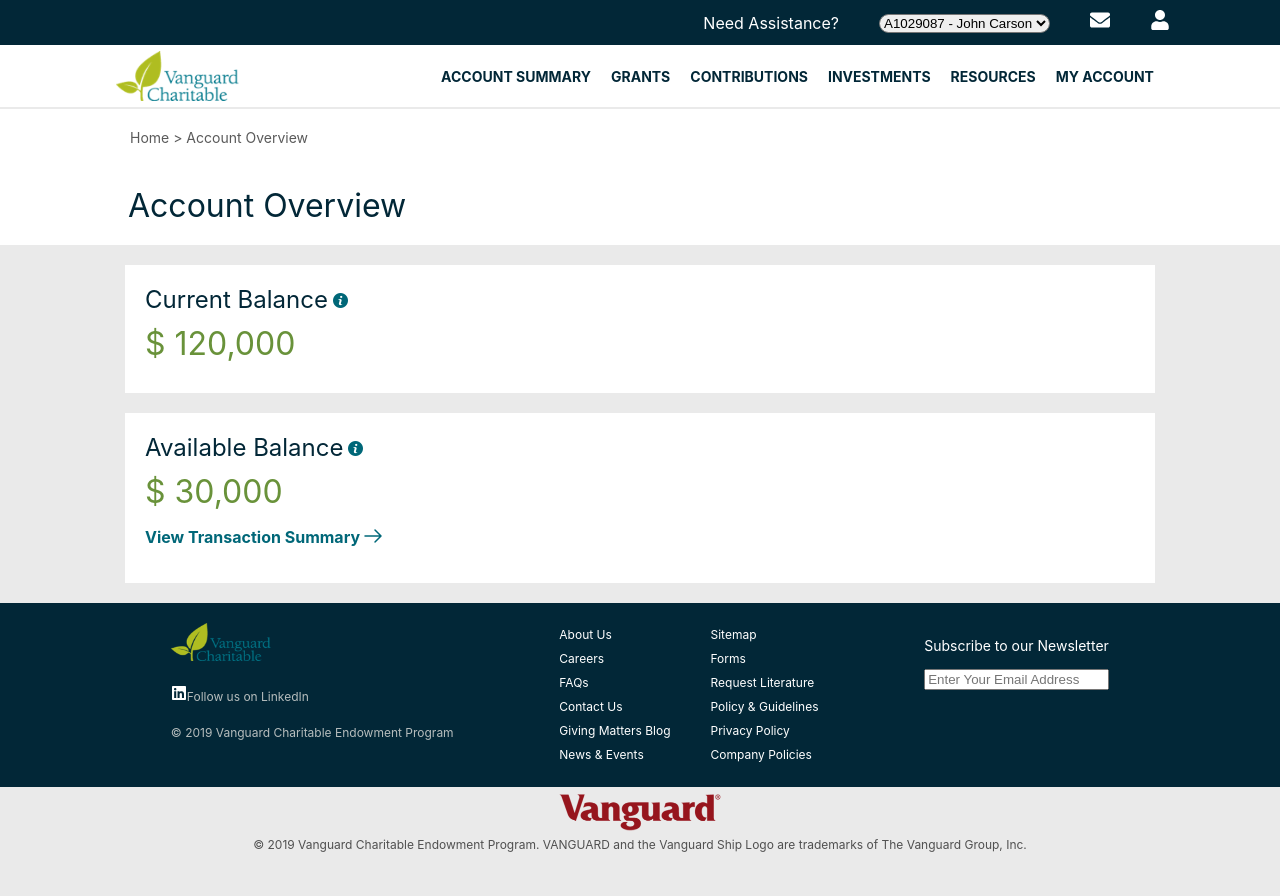
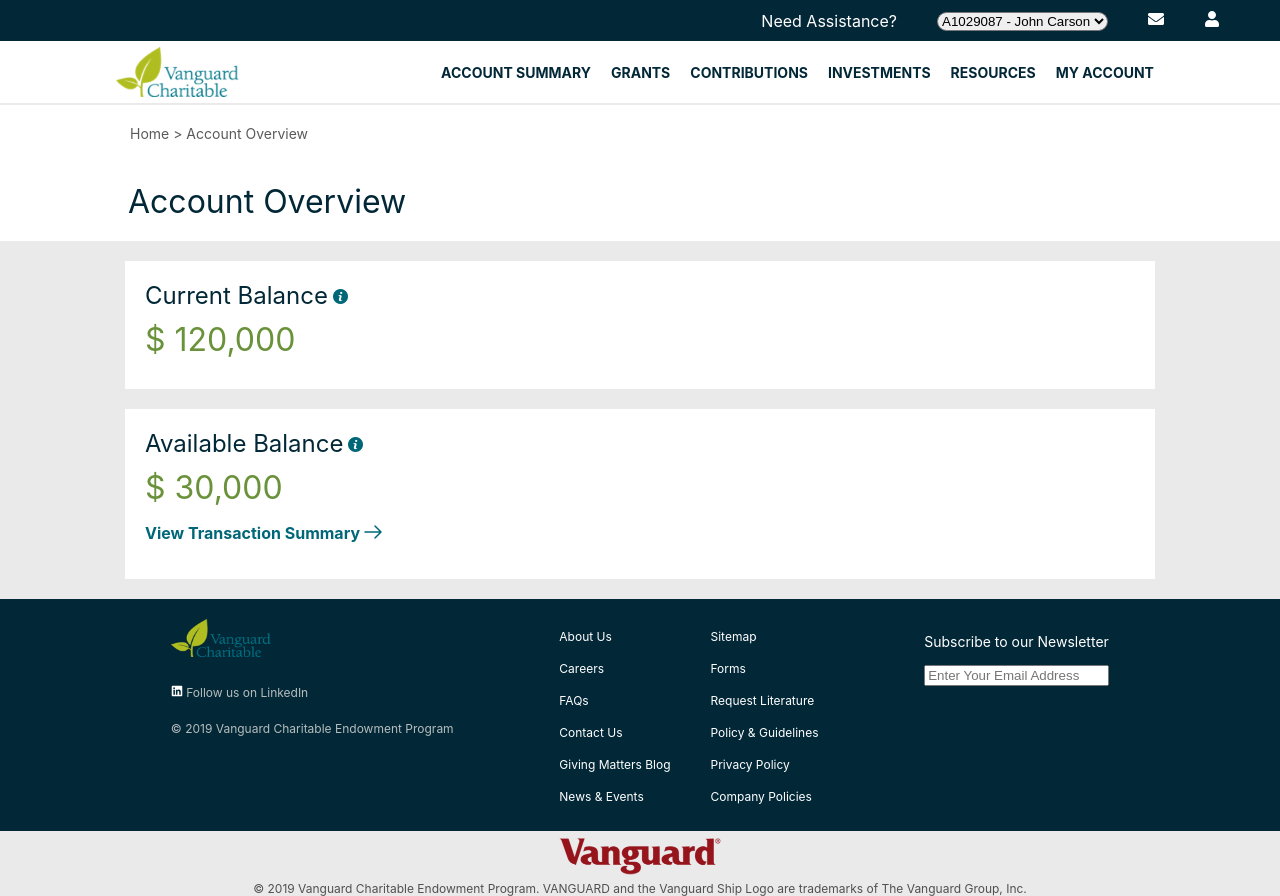
Before and after one commit to Basava44/react-app, a React (Create React App) app: page / in a window 1280 px wide. Before the commit the page ends 852 px from the top, so only its background shows below. Built offline with nearby package versions, Linux system fonts and the light colour scheme.

Commit message:
link changed

```diff
--- a/src/components/Footer/FooterTop/FooterTop.css
+++ b/src/components/Footer/FooterTop/FooterTop.css
@@ -29,9 +29,13 @@
 .FooterTop .content .links{
     display: flex;
     list-style: none;
+    line-height: 2;
+}
+
+.FooterTop .content .links a, .FooterTop .content .media a{
     font-size: 12px;
     color: #ffffff;
-    line-height: 2;
+    text-decoration: none;
 }
 
 .FooterTop .content .links .col1, .FooterTop .content .links .col2{
--- a/src/components/Footer/FooterTop/FooterTop.js
+++ b/src/components/Footer/FooterTop/FooterTop.js
@@ -15,16 +15,16 @@
             <div className="media">
                   <img src={Logo} alt="logo" />
                   <br />
-                  <FaLinkedin /><span className="link">Follow us on LinkedIn</span>
+                  <a href="#"><FaLinkedin /> <span className="link">Follow us on LinkedIn</span></a>
                   <br />
                   <p>© 2019 Vanguard Charitable Endowment Program</p>
             </div>
             <div className="links">
                     <div className="col1">
-                        {links1.map(link => <li key={link}>{link}</li>)}
+                        {links1.map(link => <li key={link}><a href="#">{link}</a></li>)}
                     </div>
                     <div className="col2">
-                        {links2.map(link => <li key={link}>{link}</li>)}
+                        {links2.map(link => <li key={link}><a href="#">{link}</a></li>)}
                     </div>
             </div>
             <div className="search">
--- a/src/components/Header/HeaderBottom/HeaderBottom.js
+++ b/src/components/Header/HeaderBottom/HeaderBottom.js
@@ -27,7 +27,7 @@
                 <ul className={classname}>
                     {
                         NavData.map((data)=>
-                        <li key={data}><a href="/">{data}</a></li>)
+                        <li key={data}><a href="#">{data}</a></li>)
                     }
                 </ul>
                 <FaBars onClick={navresponce} className="bars"/>
--- a/src/components/Header/HeaderTop/HeaderTop.js
+++ b/src/components/Header/HeaderTop/HeaderTop.js
@@ -15,8 +15,8 @@
                         <option value="U8764207 - James">U8764207 - James</option>
                     </select>
                 </li>
-                <li><FaEnvelope /></li>
-                <li><FaUser /></li>
+                <a href="#"><li><FaEnvelope /></li></a>
+                <a href="#"><li><FaUser /></li></a>
             </div>
         </div>
      );
--- a/src/components/Header/HeaderTop/HeaderTop.module.css
+++ b/src/components/Header/HeaderTop/HeaderTop.module.css
@@ -31,6 +31,11 @@
     margin-right: 5%;
 }
 
+a{
+    text-decoration: none;
+    color: white;
+}
+
 
 @media (max-width:767px)
 {
```
